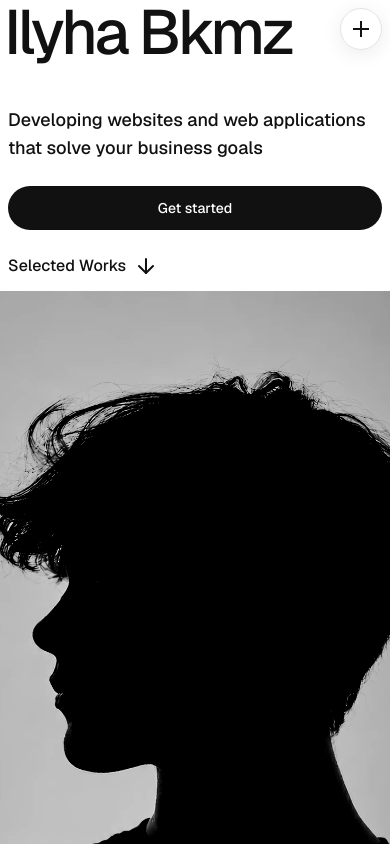
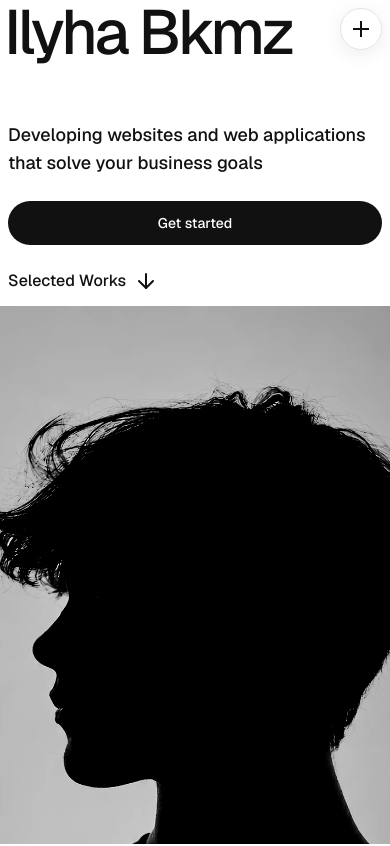
Before and after one commit to bkmz911/bkmz-portfolio, a Next.js app: page /en in a window 390 px wide. Shown: the top 846 px of the page. Built offline with nearby package versions, Linux system fonts and the light colour scheme.

Commit message:
fix: restore invisible block in hero to fix responsive overlap, optimize mobile margin

```diff
--- a/components/Hero.tsx
+++ b/components/Hero.tsx
@@ -27,7 +27,11 @@ export default function Hero() {
                     }}
                 >
                     <div className="flex flex-col text-[16vw] md:text-[18.5vw] leading-[0.78] tracking-tighter font-medium relative z-20 -ml-1 md:-ml-[0.05em]">
-
+                        {/* Invisible placeholder to prevent layout shift */}
+                        <div className="invisible flex flex-col pointer-events-none select-none">
+                            <span className="block">Ilyha</span>
+                            <span className="block">Bkmz</span>
+                        </div>
 
                         {!isScrolled && (
                             <div className="absolute top-0 left-0 flex flex-col w-full text-primary">
@@ -55,7 +59,7 @@ export default function Hero() {
                         delay: 0.5,
                         ease: [0.16, 1, 0.3, 1],
                     }}
-                    className="flex flex-col sm:flex-row justify-between items-start sm:items-end mt-[25vw] md:mt-[15vw] xl:mt-auto font-medium gap-8 sm:gap-0 w-full"
+                    className="flex flex-col sm:flex-row justify-between items-start sm:items-end mt-4 md:mt-auto font-medium gap-8 sm:gap-0 w-full"
                 >
                     <div className="flex flex-col gap-6 lg:gap-8 w-full sm:w-auto">
                         <p className="text-lg md:text-xl max-w-md text-primary">
```
